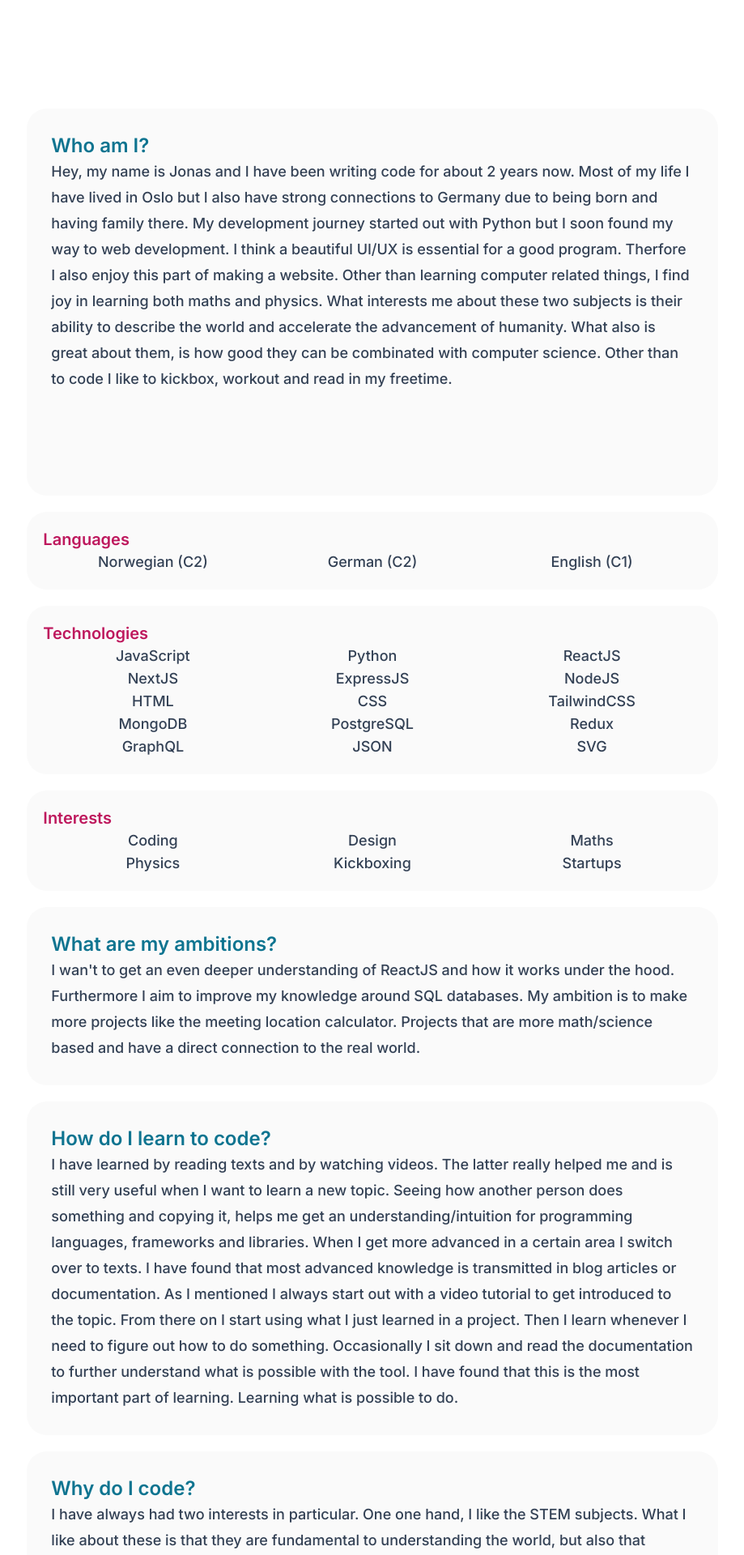
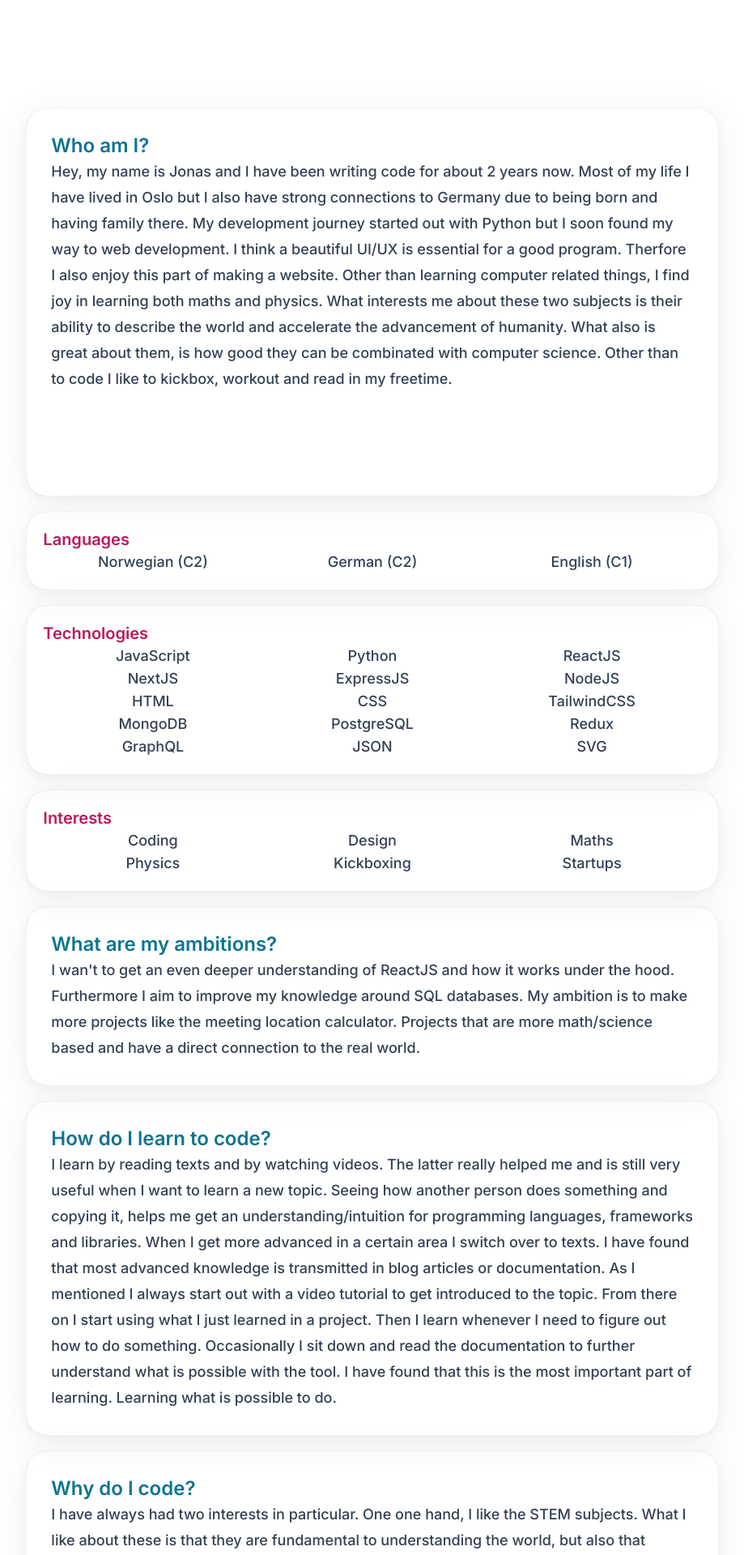
Before and after one commit to JonasHendel/portfolio, a Next.js app in the folder client/: page / in a window 1280 px wide. Shown: the part 1560-3480 px from the top of the page at 81% size, without its empty margins (180-1099 px from the left). Built offline with nearby package versions, Linux system fonts and the light colour scheme.

Commit message:
Minor tweaks to design and texts

```diff
--- a/client/components/About/About.module.css
+++ b/client/components/About/About.module.css
@@ -22,7 +22,7 @@
 	height: fit-content;
 	/* background: linear-gradient(116.51deg, #f5fff7 -1.62%, #adf8ff 75.04%); */
 	/* box-shadow: 4px 4px 25px rgba(0, 50, 124, 0.1); */
-	background: #fafafa;
+	box-shadow: 0px 8px 48px #eeeeee, 0px 4px 8px rgb(66, 71, 76, 0.06), 0px 0px 1px rgb(66, 71, 76, 0.32);
 	border-radius: 25px;
 	padding: 30px;
 	margin-bottom: 20px;
@@ -42,7 +42,7 @@
 .smallerCard {
 	width: 30%;
 	height: 100%;
-	background: #fafafa;
+	box-shadow: 0px 8px 48px #eeeeee, 0px 4px 8px rgb(66, 71, 76, 0.06), 0px 0px 1px rgb(66, 71, 76, 0.32);
 	padding: 30px;
 	border-radius: 25px;
 	display: flex;
@@ -54,7 +54,7 @@
 .bc {
 	width: 70%;
 	height: 100%;
-	background: #fafafa;
+	box-shadow: 0px 8px 48px #eeeeee, 0px 4px 8px rgb(66, 71, 76, 0.06), 0px 0px 1px rgb(66, 71, 76, 0.32);
 	padding: 30px;
 	border-radius: 25px;
 	display: flex;
@@ -120,7 +120,7 @@
 	height: 25%;
 	/* background: linear-gradient(117.31deg, #fff7f5 -2.38%, #ffade1 75.09%, #ffade1 75.09%); */
 	/* box-shadow: 4px 4px 25px rgba(145, 0, 113, 0.15); */
-	background: #fafafa;
+	box-shadow: 0px 8px 48px #eeeeee, 0px 4px 8px rgb(66, 71, 76, 0.06), 0px 0px 1px rgb(66, 71, 76, 0.32);
 	padding: 20px;
 	margin-bottom: 20px;
 	border-radius: 25px;
@@ -134,7 +134,7 @@
 	height: 50%;
 	/* background: linear-gradient(117.31deg, #fff7f5 -2.38%, #ffade1 75.09%, #ffade1 75.09%); */
 	/* box-shadow: 4px 4px 25px rgba(145, 0, 113, 0.15); */
-	background: #fafafa;
+	box-shadow: 0px 8px 48px #eeeeee, 0px 4px 8px rgb(66, 71, 76, 0.06), 0px 0px 1px rgb(66, 71, 76, 0.32);
 	padding: 20px;
 	margin-bottom: 20px;
 	border-radius: 25px;
@@ -148,7 +148,7 @@
 	height: 25%;
 	/* background: linear-gradient(117.31deg, #fff7f5 -2.38%, #ffade1 75.09%, #ffade1 75.09%); */
 	/* box-shadow: 4px 4px 25px rgba(145, 0, 113, 0.15); */
-	background: #fafafa;
+	box-shadow: 0px 8px 48px #eeeeee, 0px 4px 8px rgb(66, 71, 76, 0.06), 0px 0px 1px rgb(66, 71, 76, 0.32);
 	padding: 20px;
 	border-radius: 25px;
 	display: flex;
--- a/client/components/About/SecondComponent.js
+++ b/client/components/About/SecondComponent.js
@@ -46,11 +46,11 @@ const SecondComponent = () => {
 				viewport={{ once: true }}>
 				<h2 className='text-2xl text-cyan-700 font-semibold'>How do I learn to code?</h2>
 				<p className='text-lg font-medium text-slate-700 leading-8'>
-					I have learned by reading texts and by watching videos. The latter really helped me and is still very useful when I want to learn a new topic. Seeing how another person does
-					something and copying it, helps me get an understanding/intuition for programming languages, frameworks and libraries. When I get more advanced in a certain area I switch over to
-					texts. I have found that most advanced knowledge is transmitted in blog articles or documentation. As I mentioned I always start out with a video tutorial to get introduced to the
-					topic. From there on I start using what I just learned in a project. Then I learn whenever I need to figure out how to do something. Occasionally I sit down and read the
-					documentation to further understand what is possible with the tool. I have found that this is the most important part of learning. Learning what is possible to do.
+					I learn by reading texts and by watching videos. The latter really helped me and is still very useful when I want to learn a new topic. Seeing how another person does something and
+					copying it, helps me get an understanding/intuition for programming languages, frameworks and libraries. When I get more advanced in a certain area I switch over to texts. I have
+					found that most advanced knowledge is transmitted in blog articles or documentation. As I mentioned I always start out with a video tutorial to get introduced to the topic. From
+					there on I start using what I just learned in a project. Then I learn whenever I need to figure out how to do something. Occasionally I sit down and read the documentation to
+					further understand what is possible with the tool. I have found that this is the most important part of learning. Learning what is possible to do.
 				</p>
 			</motion.div>
 		</div>
--- a/client/components/Footer.js
+++ b/client/components/Footer.js
@@ -3,8 +3,8 @@ import { Phone, GitHub, AtSign, Twitter, MapPin } from 'react-feather';
 
 const Footer = () => {
 	return (
-		<div className='flex col  justify-center w-screen h-fit lg:h-28 bg-slate-800'>
-			<div className='flex flex-col lg:flex-row items-center lg:w-5/6 h-full text-white font-md justify-evenly'>
+		<div className='flex col  justify-center w-screen h-fit lg:h-28 bg-slate-900'>
+			<div className='flex flex-col lg:flex-row items-center lg:w-5/6 h-full text-slate-50 font-md justify-evenly'>
 				<p className='my-4 lg:mt-0 lg:mb-0'>Jonas N. Hendel</p>
 				<div className='flex mb-4 lg:mb-0'>
 					<MapPin className='mr-2' />
--- a/client/components/Projects/ProjectModal.js
+++ b/client/components/Projects/ProjectModal.js
@@ -42,7 +42,7 @@ const ProjectModal = ({ pos, project, setActiveProject }) => {
 							<h1 className='font-semibold text-xl'>{project.name}</h1>
 							<div className='flex mb-4 mt-3'>
 								{project.technologies.map((technology) => (
-									<div className='bg-slate-100 h-fit w-fit px-3 mr-2 text-sm text-center rounded-md border border-slate-400 text-slate-800'>
+									<div className='bg-indigo-100 h-fit w-fit px-3 mr-2 text-sm text-center rounded-md border border-indigo-400 text-indigo-800'>
 										<p>{technology}</p>
 									</div>
 								))}
--- a/client/pages/bookmarks.js
+++ b/client/pages/bookmarks.js
@@ -61,7 +61,7 @@ const bookmarks = () => {
 				<ProjectInfoHeader title={'Bookmarks'} techstack={techstack} />
 				<p className={styles.text}>
 					As the name suggests this is a bookmarking app that I am still working on. I often come across interesting resources online that I want to save for later. I have not yet found a
-					good cross-platform, frictionless solution with a good export feature for saving links. Another problem that I face is forgetting links I have bookmarked. The services will support
+					good cross-platform, frictionless solution with a good export feature for saving links. Another problem that I face is forgetting links I have bookmarked. The app will support
 					import and export, web/native app and extensions, notes, folders, and link rotting prevention.
 				</p>
 				<img className={styles.image} style={{ width: 900 }} src='./bm2.png' />
```
